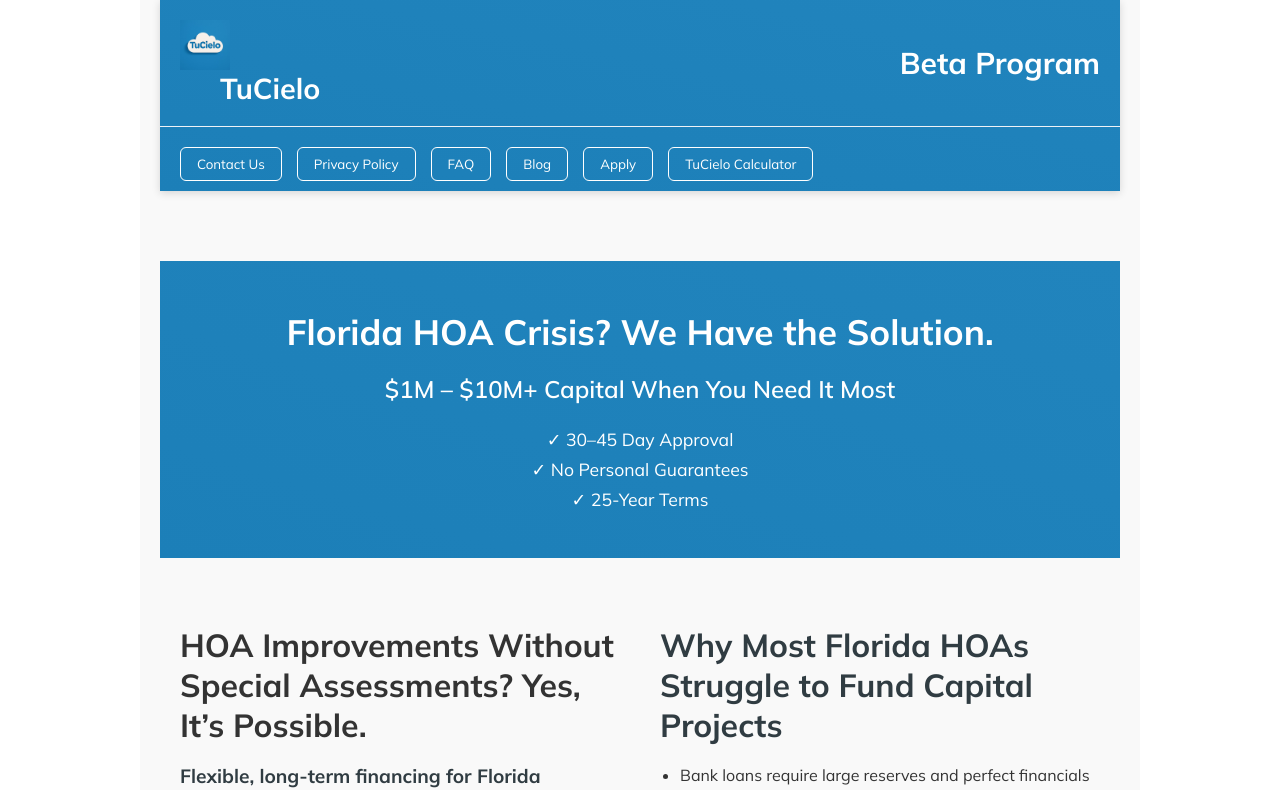
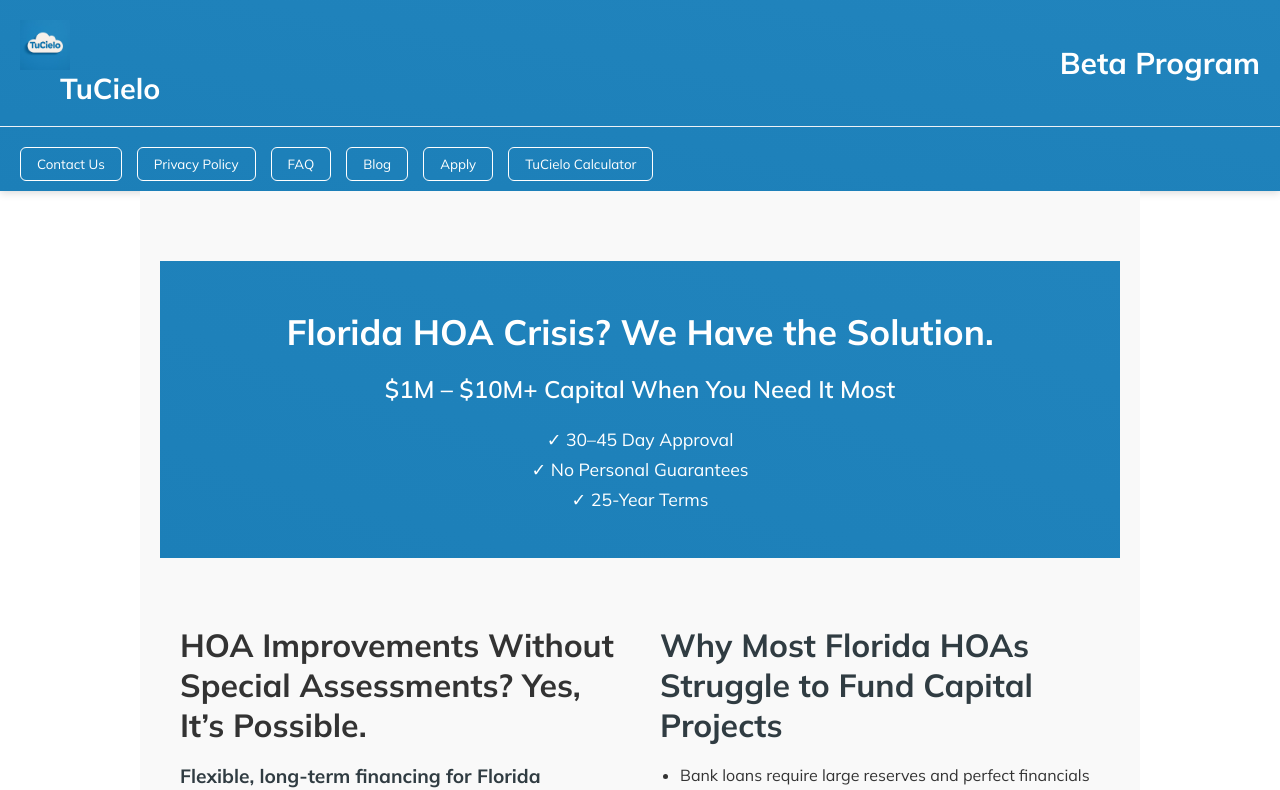
Before and after one commit to MetaCapFin/tu-cielo-site, a React (Create React App) app: page / in a window 1280 px wide. Shown: the top 790 px of the page. Built offline with nearby package versions, Linux system fonts and the light colour scheme.

Commit message:
Update App.js

```diff
--- a/src/App.js
+++ b/src/App.js
@@ -178,7 +178,7 @@ function Homepage() {
         <link rel="canonical" href="https://www.tucielofinancing.com/" />
       </Helmet>
 
-  <div className="page-container">
+
       {/* HEADER */}
       <header className="site-header">
         <div className="header-top">
@@ -270,6 +270,7 @@ function Homepage() {
         )}
       </header>
 
+<div className="page-container">
 
       {/* MAIN CONTENT */}
       <main className="main-content">
```
